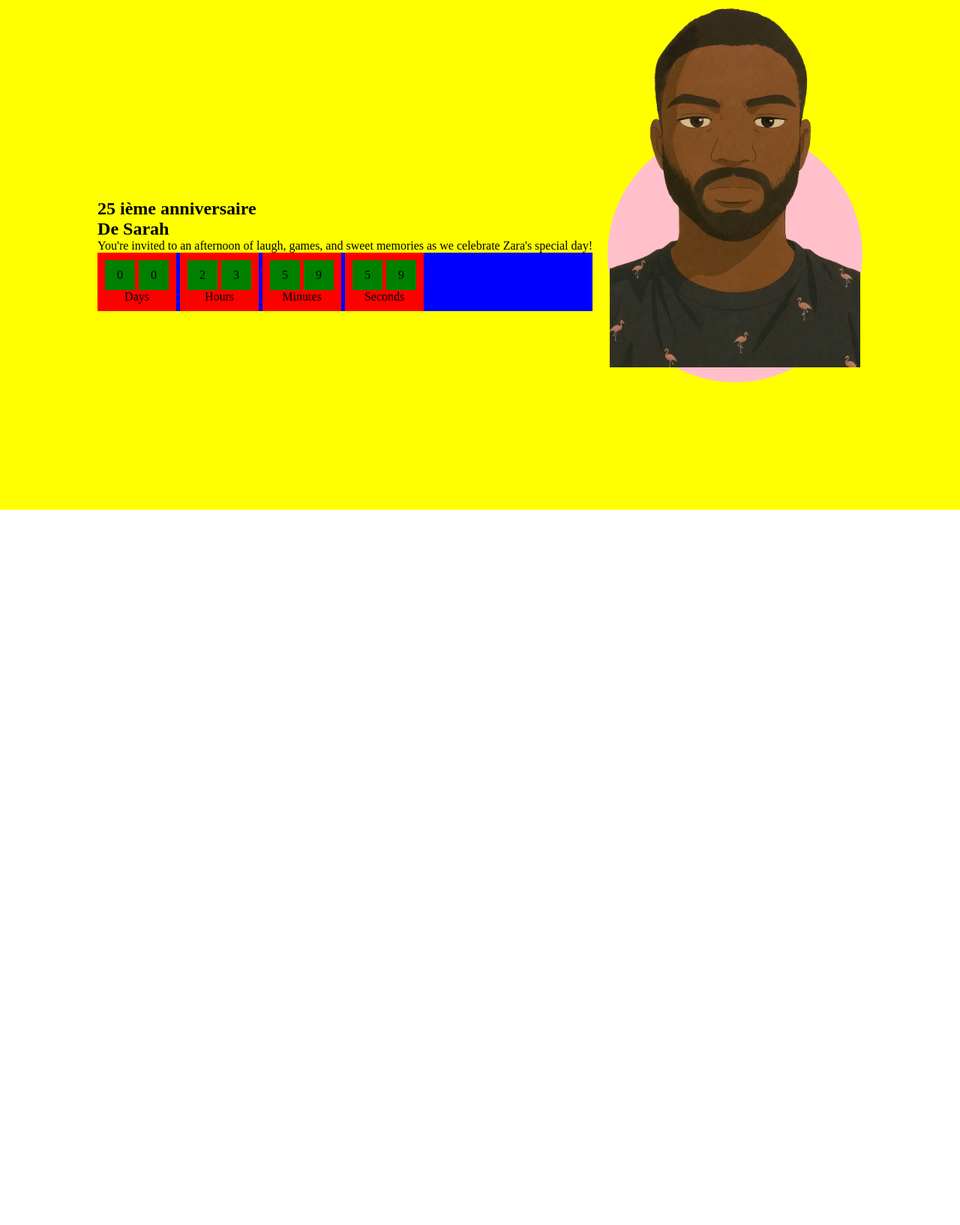
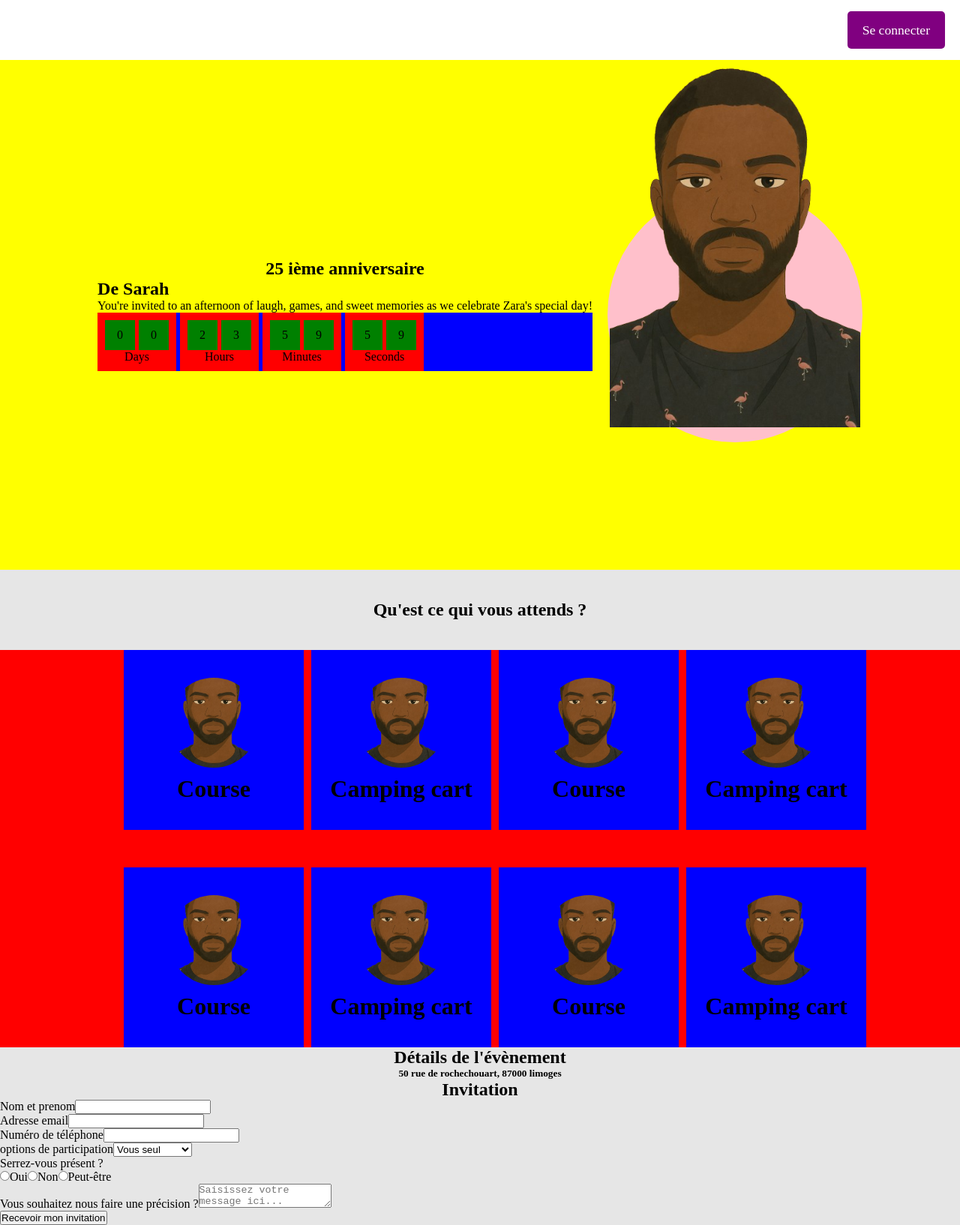
Before and after one commit to brelnosse/birthday, a React (Create React App) app: page / in a window 1280 px wide. Shown: the whole page at 75% size. Before the commit the page ends 800 px from the top, so only its background shows below. Built offline with nearby package versions, Linux system fonts and the light colour scheme.

Commit message:
The website layout is ok

```diff
--- /dev/null
+++ b/src/assets/components/Activities.tsx
@@ -0,0 +1,23 @@
+import Activity from "./Activity";
+import '../style/activities.css';
+
+type Activityprops = {
+    image: string;
+    title: string;
+};
+
+type ActivitiesProps = {
+    activities: Array<Activityprops>;
+};
+
+export default function Activities({activities}: ActivitiesProps){
+    return (
+        <div className="activity-container">
+            {
+                activities.map((el: Activityprops, i: number)=>
+                    <Activity image={el.image} title={el.title}/>
+                )
+            }
+        </div>
+    );
+}
--- /dev/null
+++ b/src/assets/components/Activity.tsx
@@ -0,0 +1,15 @@
+import '../style/activity.css';
+
+type Activityprops = {
+    image: string;
+    title: string;
+};
+
+export default function Activity({image, title}: Activityprops){
+    return (
+        <div className="activity">
+            <img src={image} alt={title} />
+            <h4>{title}</h4>
+        </div>
+    );
+}
--- /dev/null
+++ b/src/assets/components/Navbar.tsx
@@ -0,0 +1,9 @@
+import '../style/navbar.css';
+
+export default function Navbar(){
+    return (
+        <nav className="navbar">
+            <a href="#" className='btn'>Se connecter</a>
+        </nav>
+    );
+}
--- /dev/null
+++ b/src/assets/style/activities.css
@@ -0,0 +1,8 @@
+.activity-container{
+    display: grid;
+    grid-template-columns: repeat(4, 200px);
+    justify-content: center;
+    gap: 50px;
+    width: 100%;
+    background-color: red;
+}
--- /dev/null
+++ b/src/assets/style/activity.css
@@ -0,0 +1,22 @@
+.activity{
+    background-color: blue;
+    display: flex;
+    align-items: center;
+    justify-content: center;
+    flex-direction: column;
+    height: 200px;
+    padding: 20px;
+    width: 200px;
+    max-width: 400px;
+    gap: 10px;
+}
+.activity img{
+    height: 120px;
+    width: 120px;
+    border-radius: 50%;
+    object-fit: cover;
+}
+.activity h4{
+    font-size: 2em;
+    text-align: center;
+}
--- a/src/assets/style/home.css
+++ b/src/assets/style/home.css
@@ -6,7 +6,7 @@
     gap: 20px;
     padding: 20px;
     height: 80vh;
-    max-height: 800px;
+    max-height: 700px;
 }
 .s-text{
     display: flex;
--- a/src/assets/style/index.css
+++ b/src/assets/style/index.css
@@ -8,3 +8,17 @@ body{
 .container{
     background-color: rgba(230,230,230);
 }
+.section{
+    max-width: 1700px;
+}
+section h1{
+    text-align: center;
+}
+#second h1{
+    margin: 40px 0px;
+}
+#third{
+    display: flex;
+    flex-direction: column;
+    align-items: center;
+}
--- /dev/null
+++ b/src/assets/style/navbar.css
@@ -0,0 +1,22 @@
+nav{
+    height: 80px;
+    background-color: white;
+    display: flex;
+    align-items: center;
+    justify-content: flex-end;
+    padding: 0px 20px;
+    width: calc(100% - 40px);
+}
+
+.btn{
+    display: inline-flex;
+    height: 50px;
+    padding: 0px 20px;
+    align-items: center;
+    justify-content: center;
+    text-decoration: none;
+    border-radius: 5px;
+    font-size: 1.1em;
+    color: white;
+    background-color: purple;
+}
--- a/src/pages/Home.tsx
+++ b/src/pages/Home.tsx
@@ -1,9 +1,13 @@
 import '../assets/style/home.css';
 import Countdown from '../assets/components/Countdown';
 import moi from '../assets/images/moi.png';
+import Activities from '../assets/components/Activities';
+import Navbar from '../assets/components/Navbar';
 
 export default function Home(){
     return (
+        <>
+            <Navbar />
             <div className="container">
                 <section className='section' id='main'>
                     <div className="s-text">
@@ -43,8 +47,104 @@ export default function Home(){
                     </div>
                 </section>
                 <section className="section" id='second'>
+                    <h1>Qu'est ce qui vous attends ?</h1>
+                    <Activities
+                        activities={[
+                            {
+                                image: moi,
+                                title: 'Course'
+                            },
+                            {
+                                image: moi,
+                                title: 'Camping cart'
+                            },
+                                                    {
+                                image: moi,
+                                title: 'Course'
+                            },
+                            {
+                                image: moi,
+                                title: 'Camping cart'
+                            },
+                                                    {
+                                image: moi,
+                                title: 'Course'
+                            },
+                            {
+                                image: moi,
+                                title: 'Camping cart'
+                            },
+                                                    {
+                                image: moi,
+                                title: 'Course'
+                            },
+                            {
+                                image: moi,
+                                title: 'Camping cart'
+                            }
+                        ]}
+                    />
+                </section>
+                <section className="section" id='third'>
+                    <h1>Détails de l'évènement</h1>
+                    <h5>50 rue de rochechouart, 87000 limoges</h5>
 
                 </section>
+                <section className="section" id='fourth'>
+                    <h1>Invitation</h1>
+                    <form className="invitation-form">
+                        <div className="inv-header">
+                            <div className="inv-group">
+                                <label htmlFor="inv-name">Nom et prenom</label>
+                                <input type="text" id="inv-name"/>
                             </div>
+                            <div className="inv-group">
+                                <label htmlFor="inv-email">Adresse email</label>
+                                <input type="text" id='inv-email'/>
+                            </div>
+                            <div className="inv-group">
+                                <label htmlFor="inv-tel">Numéro de téléphone</label>
+                                <input type="text" id='inv-tel'/>
+                            </div>
+                            <div className="inv-group">
+                                <label htmlFor="inv-option">options de participation</label>
+                                <select name="" id="inv-option">
+                                    <option value="">Vous seul</option>
+                                    <option value="">Avec un invité</option>
+                                </select>
+                            </div>
+                        </div>
+                        <div className="inv-body">
+                            <div className="inv-group">
+                                <label htmlFor="inv-option">Serrez-vous présent ?</label>
+                                <div className="inv-s-group-container">
+                                    <span className="inv-s-group">
+                                        <input type="radio" value="yes" name='attendance' id='yes'/>
+                                        Oui
+                                    </span>
+                                    <span className='inv-s-group'>
+                                        <input type="radio" value="no" name='attendance' id='no'/>
+                                        Non
+                                    </span>
+                                    <span className='inv-s-group'>
+                                        <input type="radio" value="maybe" name='attendance' id='maybe'/>
+                                        Peut-être
+                                    </span>
+                                </div>
+                            </div>
+                            <div className="inv-group">
+                                <label htmlFor="message">Vous souhaitez nous faire une précision ?</label>
+                                <textarea name="" id="message" placeholder='Saisissez votre message ici...'>
+
+                                </textarea>
+                            </div>
+                        </div>
+                        <div className="inv-footer">
+                            <button>Recevoir mon invitation</button>
+                        </div>
+                    </form>
+                </section>
+            </div>
+        </>
     );
 }
```
Lines whose indentation alone changed are shown as unchanged.
